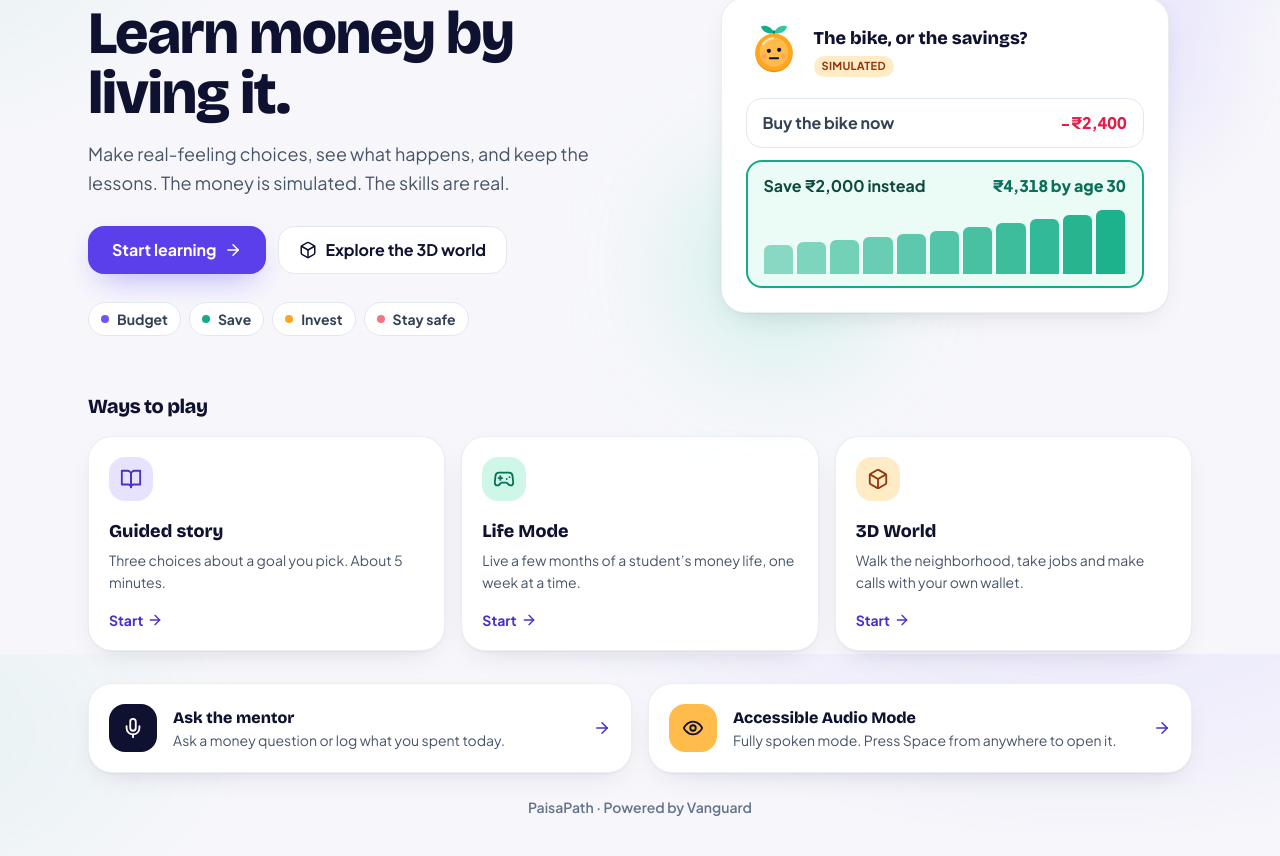
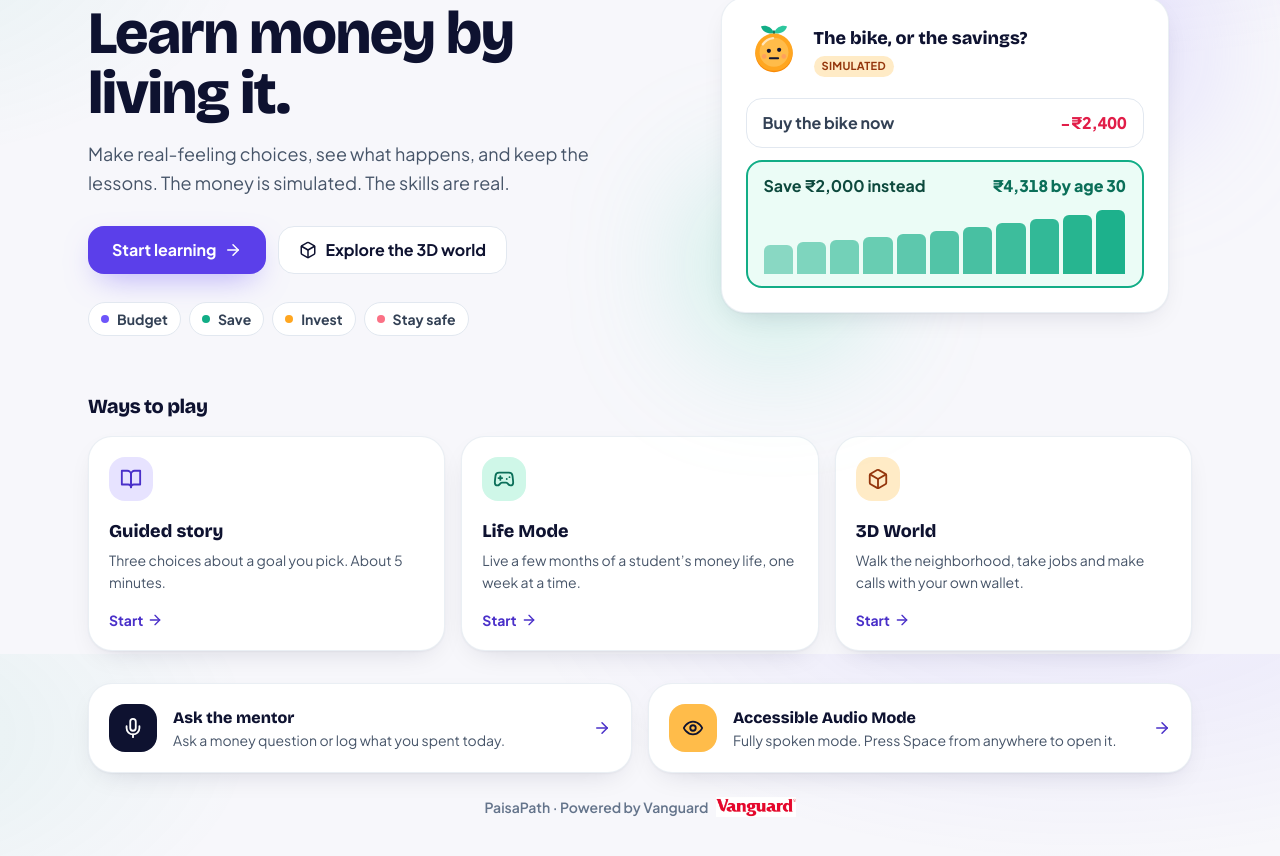
Before and after one commit to suhaasps3-rgb/megathon, a React (Vite) app: page / in a window 1280 px wide. Shown: the part 146-1002 px from the top of the page. Built offline with nearby package versions, Linux system fonts and the light colour scheme; no server answers.

Commit message:
Add Vanguard logo next to 'Powered by Vanguard' in app and README
Co-Authored-By: Claude Opus 5.5 (1M context) <noreply@anthropic.com>
Claude-Session: https://claude.ai/code/session_01AA6eaQ4XMrJ31HfxqMMM2R

```diff
--- a/src/components/shell/AppFooter.jsx
+++ b/src/components/shell/AppFooter.jsx
@@ -1,7 +1,8 @@
 export default function AppFooter({ dark = false }) {
   return (
-    <footer className={`px-4 py-6 text-center text-sm font-semibold ${dark ? 'bg-slate-900 text-slate-400' : 'text-slate-500'}`}>
-      PaisaPath · Powered by Vanguard
+    <footer className={`flex flex-wrap items-center justify-center gap-x-2 gap-y-1 px-4 py-6 text-sm font-semibold ${dark ? 'bg-slate-900 text-slate-400' : 'text-slate-500'}`}>
+      <span>PaisaPath · Powered by Vanguard</span>
+      <img src="/vanguard-logo.png" alt="Vanguard" className={`h-5 w-auto ${dark ? 'rounded bg-white px-1.5 py-0.5' : ''}`} />
     </footer>
   );
 }
```
Also changed, not shown: public/vanguard-logo.png (added), 1 other file (tests, documents, lock files or other folders).
